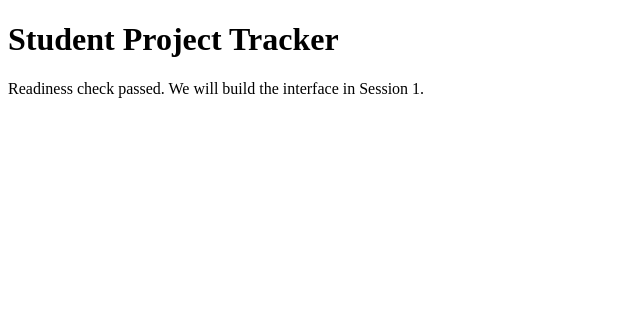
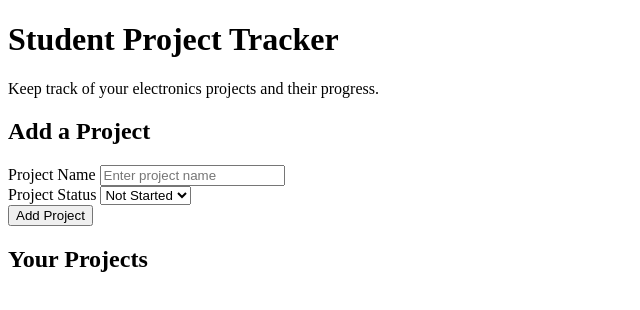
Before and after one commit to suhaib-07/student-project-tracker, a website: page public/index.html in a window 1280 px wide. Shown: the whole page, without its empty margins (0-640 px from the left). Drawn offline with Linux system fonts and the light colour scheme.

Commit message:
Describe tracker and inspect HTML

```diff
--- a/public/index.html
+++ b/public/index.html
@@ -1,5 +1,52 @@
-<!doctype html>
+
+<!DOCTYPE html>
 <html lang="en">
-<head><meta charset="UTF-8"><meta name="viewport" content="width=device-width, initial-scale=1"><title>Workshop readiness</title></head>
-<body><main><h1>Student Project Tracker</h1><p>Readiness check passed. We will build the interface in Session 1.</p></main></body>
+<head>
+    <meta charset="UTF-8">
+    <meta name="viewport" content="width=device-width, initial-scale=1.0">
+    <title>Student Project Tracker</title>
+</head>
+<body>
+    <main>
+        <header>
+            <h1>Student Project Tracker</h1>
+            <p>Keep track of your electronics projects and their progress.</p>
+        </header>
+
+        <section aria-labelledby="add-project-heading">
+            <h2 id="add-project-heading">Add a Project</h2>
+
+            <form id="project-form">
+                <div>
+                    <label for="project-name">Project Name</label>
+                    <input
+                        type="text"
+                        id="project-name"
+                        name="project-name"
+                        placeholder="Enter project name"
+                    >
+                </div>
+
+                <div>
+                    <label for="project-status">Project Status</label>
+                    <select id="project-status" name="project-status">
+                        <option value="Not Started">Not Started</option>
+                        <option value="In Progress">In Progress</option>
+                        <option value="Completed">Completed</option>
+                    </select>
+                </div>
+
+                <button type="submit">Add Project</button>
+            </form>
+        </section>
+
+        <p id="message" role="status" aria-live="polite"></p>
+
+        <section aria-labelledby="project-list-heading">
+            <h2 id="project-list-heading">Your Projects</h2>
+            <ul id="project-list">
+            </ul>
+        </section>
+    </main>
+</body>
 </html>
```
